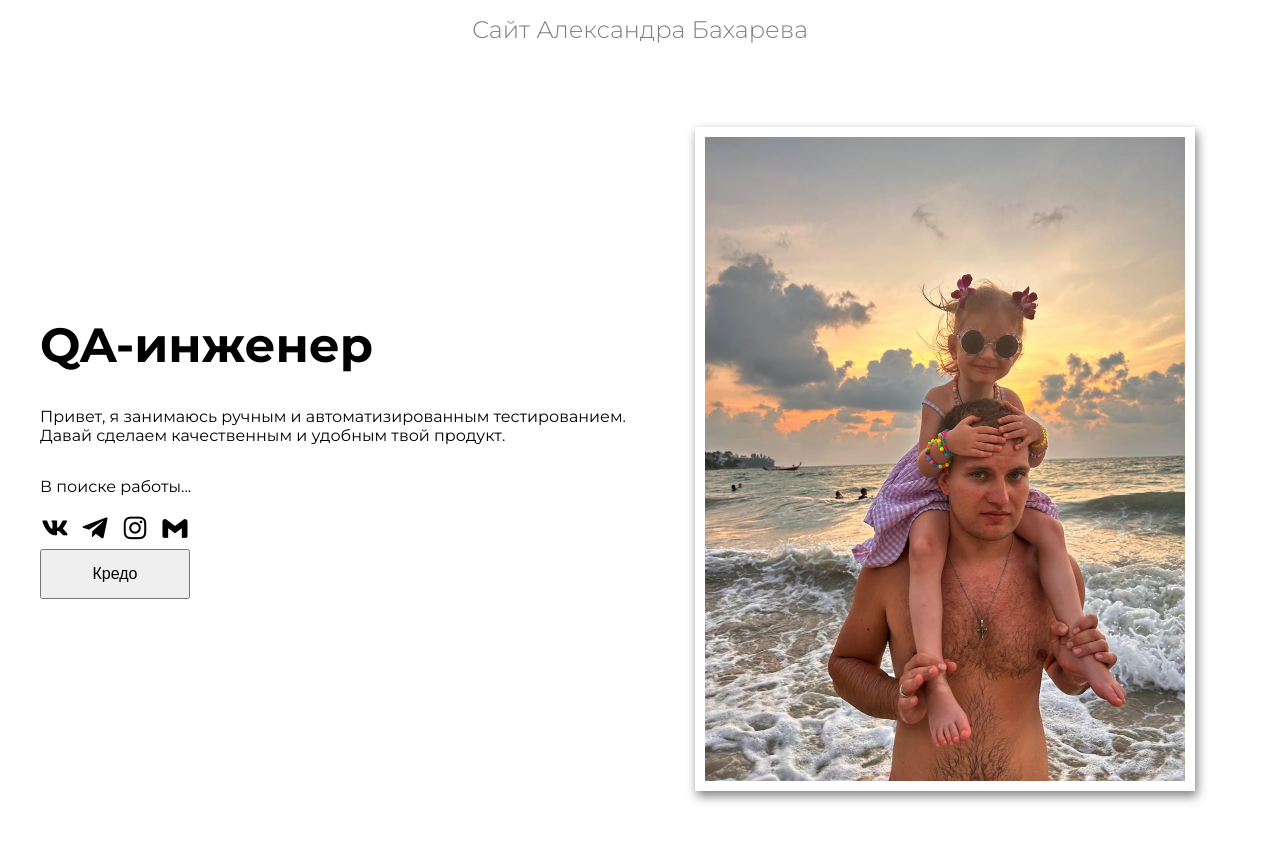
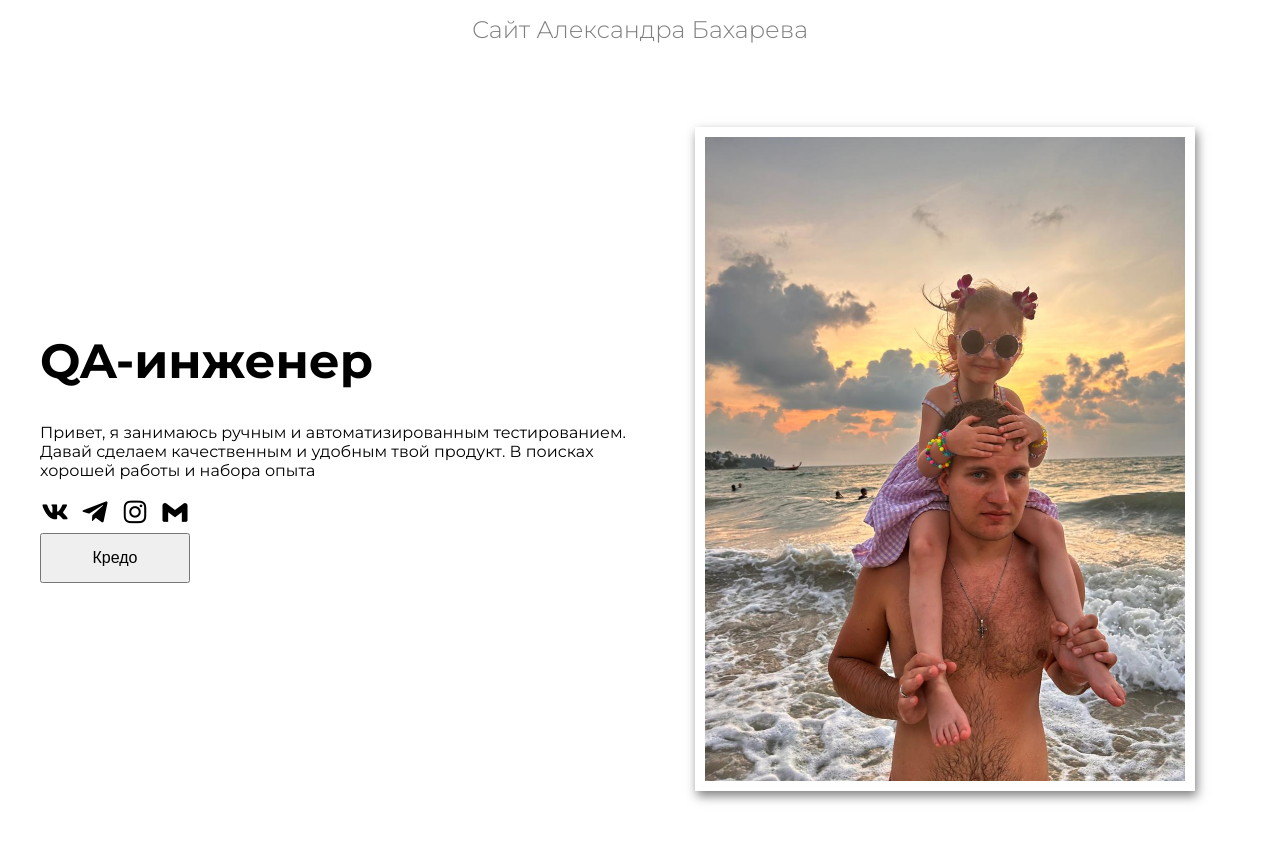
Before and after one commit to Bakharev-Aleksandr/Bakharev-Aleksandr-Bakharev-Aleksandr.github.io.github.io, a plain HTML site: page index.html in a window 1280 px wide. Drawn offline with nearby package versions, Linux system fonts and the light colour scheme.

Commit message:
Внес изменения в описание и удалил строку

```diff
--- a/index.html
+++ b/index.html
@@ -28,10 +28,7 @@
         <h1 class="hero__title">QA-инженер</h1>
         <p class="hero__description">
           Привет, я занимаюсь ручным и автоматизированным тестированием. Давай сделаем качественным и удобным твой
-          продукт.
-        </p>
-        <p class="hero__description">
-          В поиске работы...
+          продукт. В поисках хорошей работы и набора опыта
         </p>
 
         <div class="hero__links">
```
